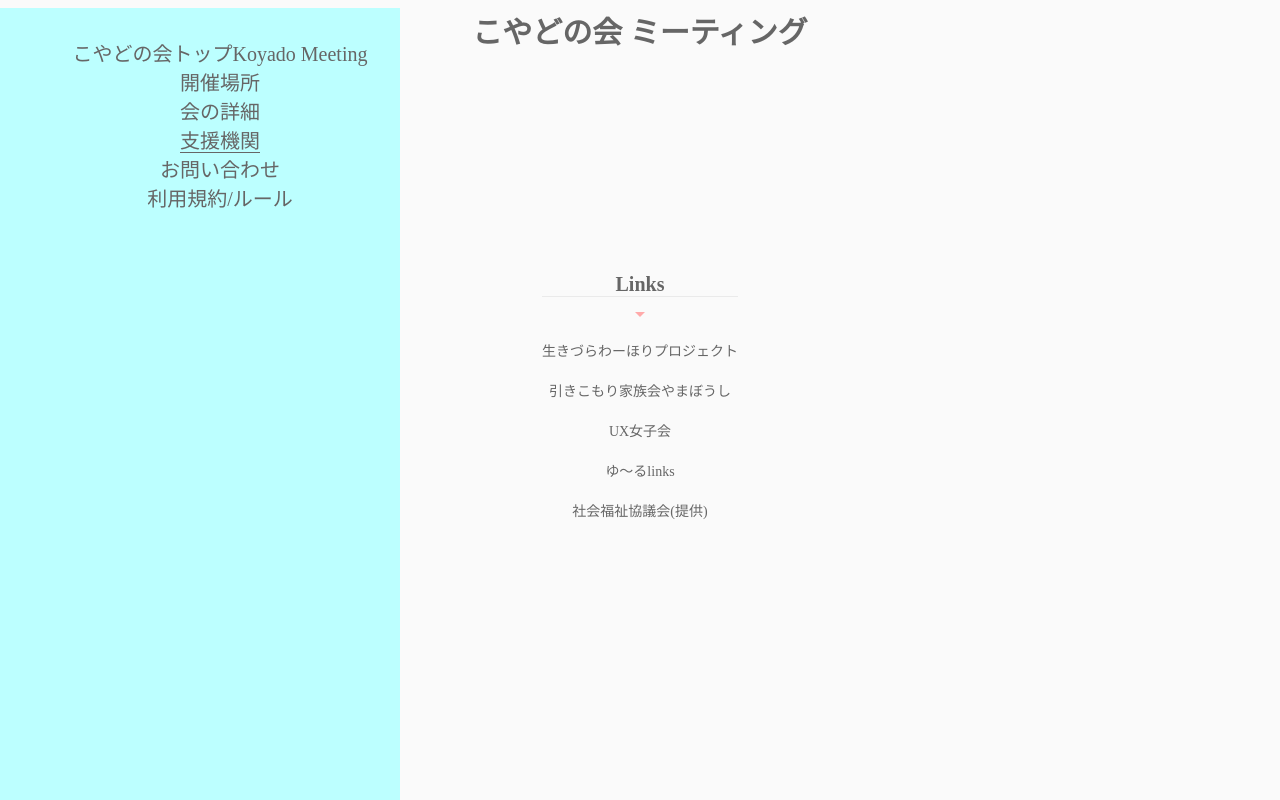
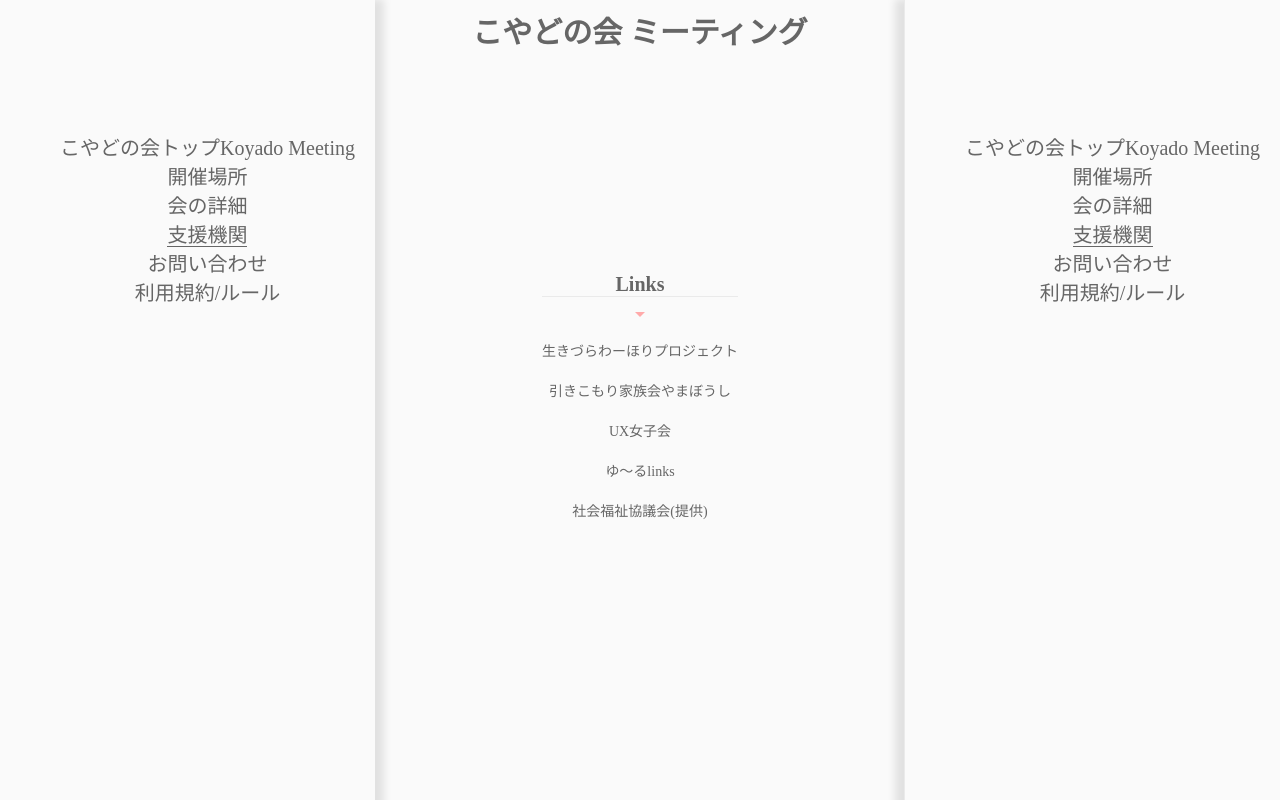
Before and after one commit to su-pull/chofu-koyado, a Next.js app: page /links in a window 1280 px wide. Shown: the top 800 px of the page. Built offline with nearby package versions, Linux system fonts and the light colour scheme.

Commit message:
first commit

```diff
--- a/components/Layout/layout.tsx
+++ b/components/Layout/layout.tsx
@@ -1,5 +1,6 @@
 import React, { useState, ReactNode } from "react";
-import Sideber from "../Sideber";
+import SideberLeft from "../SideberLeft";
+import SideberRight from "../SideberRight";
 import MenuButton from "../MenuButton";
 import Menu from "../Menu";
 import Text from "../Text";
@@ -16,7 +17,8 @@ const Layout: React.FC<Props> = ({ children }) => {
     <>
       <MenuButton open={open} setOpen={setOpen} />
       <Menu open={open} setOpen={setOpen} />
-      <Sideber />
+      <SideberLeft />
+      <SideberRight />
       <Text />
       <div className="footerFix">{children}</div>
       <Footer />
--- a/components/Sideber.tsx
+++ b/components/SideberLeft.tsx
@@ -1,10 +1,10 @@
 import ActiveLink from "./Sys/ActiveLink";
 import React from "react";
 
-const Header: React.FC = () => {
+const SideberLeft: React.FC = () => {
   return (
     <div>
-      <header className="SideColumn">
+      <header className="SideColumn-left">
         <div className="disableN">
           <nav>
             <ul className="nav1">
@@ -46,4 +46,4 @@ const Header: React.FC = () => {
   );
 };
 
-export default Header;
+export default SideberLeft;
--- /dev/null
+++ b/components/SideberRight.tsx
@@ -0,0 +1,49 @@
+import ActiveLink from "./Sys/ActiveLink";
+import React from "react";
+
+const SideberLeft: React.FC = () => {
+  return (
+    <div>
+      <header className="SideColumn-right">
+        <div className="disableN">
+          <nav>
+            <ul className="nav1">
+              <li>
+                <ActiveLink href="/" activeClassName="headerState">
+                  <a className="scaleLinks">こやどの会トップKoyado Meeting</a>
+                </ActiveLink>
+              </li>
+              <li>
+                <ActiveLink href="/location" activeClassName="headerState">
+                  <a className="scaleLinks">開催場所</a>
+                </ActiveLink>
+              </li>
+              <li>
+                <ActiveLink href="/about" activeClassName="headerState">
+                  <a className="scaleLinks">会の詳細</a>
+                </ActiveLink>
+              </li>
+              <li>
+                <ActiveLink href="/links" activeClassName="headerState">
+                  <a className="scaleLinks">支援機関</a>
+                </ActiveLink>
+              </li>
+              <li>
+                <ActiveLink href="/contact" activeClassName="headerState">
+                  <a className="scaleLinks">お問い合わせ</a>
+                </ActiveLink>
+              </li>
+              <li>
+                <ActiveLink href="/contact" activeClassName="headerState">
+                  <a className="scaleLinks">利用規約/ルール</a>
+                </ActiveLink>
+              </li>
+            </ul>
+          </nav>
+        </div>
+      </header>
+    </div>
+  );
+};
+
+export default SideberLeft;
--- a/styles/globals.scss
+++ b/styles/globals.scss
@@ -45,12 +45,32 @@ li {
   list-style-type: none;
 }
 
-.SideColumn {
-  position: absolute;
-  left: 0%;
-  width: 400px;
-  height: 1080px;
-  background-color: rgb(188, 255, 255);
+.SideColumn-left {
+  display: flex;
+  flex-flow: column;
+  position: fixed;
+  top: 0;
+  left: 0;
+  width: max-content;
+  height: 100vh;
+  padding: 8% 20px 15%;
+  box-shadow: 8px 0px 8px 1px rgb(0 0 0 / 10%);
+  background-size: 50% auto;
+  // background: #ffe2e2;
+}
+
+.SideColumn-right {
+  display: flex;
+  flex-flow: column;
+  position: fixed;
+  top: 0;
+  right: 0;
+  width: max-content;
+  height: 100vh;
+  padding: 8% 20px 15%;
+  border-left: solid 1px#eaeaea;
+  box-shadow: -8px 0px 8px 1px rgb(0 0 0 / 10%);
+  background-size: 50% auto;
 }
 
 .nav1 {
@@ -168,14 +188,7 @@ textarea {
     size: 30px;
     weight: bold;
   }
-  width: 100px;
   white-space: nowrap;
-}
-
-.space {
-  color: $ST;
-  font-size: $p20;
-  cursor: pointer;
 }
 
 .toggle {
```
